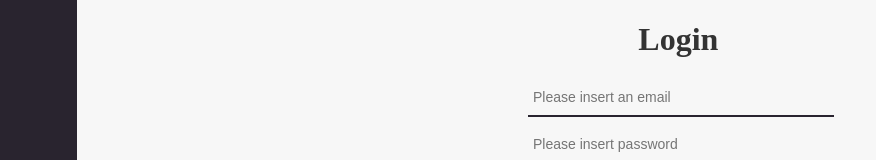
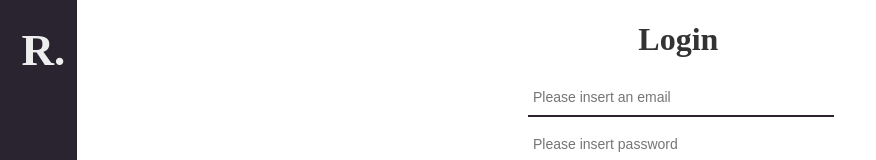
Before and after one commit to RRakib/E-Commerce_Project_MERN_Stack, a React (Create React App) app in the folder client/: page /login in a window 1280 px wide. Shown: the top 160 px of the page, without its empty margins (0-876 px from the left). Built offline with nearby package versions, Linux system fonts and the light colour scheme.

Commit message:
Adding Product Successfully

```diff
--- a/client/src/App.css
+++ b/client/src/App.css
@@ -4,6 +4,7 @@
   grid-template-columns: 6% 94%;
 }
 .navBar{
+  position: relative;
   padding-top: 235%;
   background: #29242f;
 }
--- a/client/src/App.js
+++ b/client/src/App.js
@@ -11,7 +11,6 @@ import {BrowserRouter , Route , Switch} from "react-router-dom"
 import PrivateRoute from "./Component/PrivateRoute/PrivateRoute"
 
 function App(props) {
-  console.log(props)
   return (
     <BrowserRouter>
       <div className="App">
--- /dev/null
+++ b/client/src/Component/Home/Home.css
@@ -0,0 +1,27 @@
+.home{
+    width: 85%;
+    margin: auto;
+    text-align: center;
+}
+.home h2{
+    color: #444;
+}
+.home .loading{
+    animation: animate 3s infinite;
+}
+@keyframes animate{
+    from{
+        transform: scale(1);
+    }
+    to{
+        transform: scale(1.2)
+    }
+}
+.products{
+    display: grid;
+    grid-template-columns: repeat(4,1fr);
+}
+.products img{
+    width: 100%;
+    height: 260px;
+}
--- a/client/src/Component/Home/Home.js
+++ b/client/src/Component/Home/Home.js
@@ -1,8 +1,10 @@
 // Imports
+import "./Home.css"
 import axios from "axios"
+import {connect} from "react-redux"
 import React , {useState , useEffect} from "react"
 
-const Home = () => {
+const Home = (props) => {
     const [products , setProducts] = useState({
         allProducts : [],
         errors : ""
@@ -26,21 +28,29 @@ const Home = () => {
 
     const product = products.allProducts.map(items => {
         return(
-            <div key={items._id}>
+            <div key={items._id} >
                 <img src={items.productImage} alt="product" />
                 <b>{items.name}</b>
                 <p>{items.price}</p>
             </div>
         )
     })
-    console.log(products)
+
     return(
-        <div>
-            <h1>E-Commerce</h1>
-            {product}
+        <div className="home">
+        {props.userReducer.userType? null : <h4 style={{color: "red"}}>Login To Add Product Into The Cart</h4>}
+            <h2><hr />MOST POPULAR IN APRIL 2019<hr /></h2>
+            <div className="products">
+                {products.allProducts.length > 0? product : <h2 className="loading">Loading...</h2>}
+            </div>
         </div>
     )
 }
 
+// Map State To Props
+const mapStateToProps = (state) => {
+    return state
+  }
 
-export default Home;
+
+export default connect(mapStateToProps)(Home);
--- /dev/null
+++ b/client/src/Component/Nav/Nav.css
@@ -0,0 +1,7 @@
+.logo{
+    color: #eee;
+    font-size: 45px;
+    position: absolute;
+    top: 3%;
+    left: 28%;
+}
--- a/client/src/Component/Nav/Nav.js
+++ b/client/src/Component/Nav/Nav.js
@@ -1,10 +1,12 @@
 // Imports
+import "./Nav.css"
 import React from "react"
 import {Link} from "react-router-dom"
 
 const Nav = () => {
     return(
         <React.Fragment>
+            <b className="logo">R.</b>
             <p> <Link to="/">Home</Link> </p>
             <br />
             <p> <Link to="/login">Login</Link> </p>
--- a/client/src/State/Reducers/userReducers.js
+++ b/client/src/State/Reducers/userReducers.js
@@ -6,7 +6,6 @@ const initState = {
 const userReducers = (state = initState , action) => {
     switch(action.type){
         case "LOGIN":
-            console.log(action)
             state = {
                 userType : action.userType
             }
--- a/client/src/index.css
+++ b/client/src/index.css
@@ -5,7 +5,6 @@ body , html , .App , #root{
 body {
   margin: 0;
   padding: 0;
-  background: #f7f7f7;
   color: #333;
   font-family: Montserrat;
   -webkit-font-smoothing: antialiased;
```
Also changed, not shown: client/src/Component/Contact/Contact.js (added), 9 other files (tests, documents, lock files or other folders).
